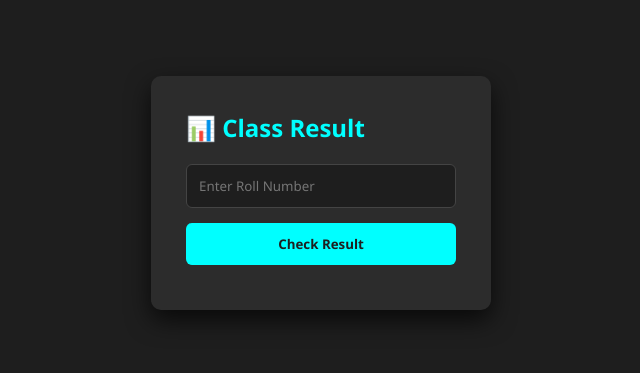
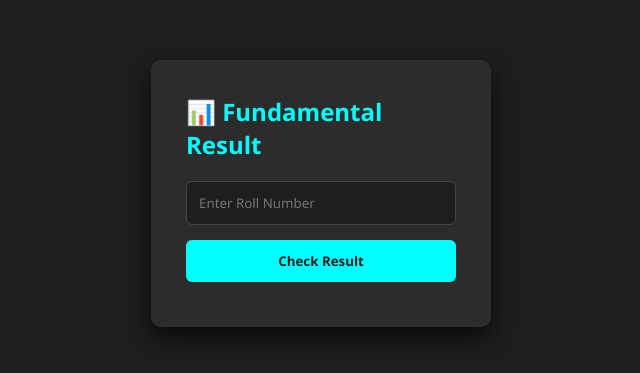
Before and after one commit to farooqghani375-oss/class-result2, a plain HTML site: page index.html in a window 1280 px wide. Shown: the part 207-580 px from the top of the page, without its empty margins (319-959 px from the left). Drawn offline with Linux system fonts and the light colour scheme.

Commit message:
Add files via upload
changes in the Heading of Html

```diff
--- a/index.html
+++ b/index.html
@@ -12,7 +12,7 @@
     <div class="result">
     <!-- <h1>1st Semester Result of Computer Science</h1><br> -->
     <div class="result-card">
-        <h2>📊 Class Result</h2>
+        <h2>📊 Fundamental Result</h2>
 
         <input type="number" id="rollInput" placeholder="Enter Roll Number">
 
```
